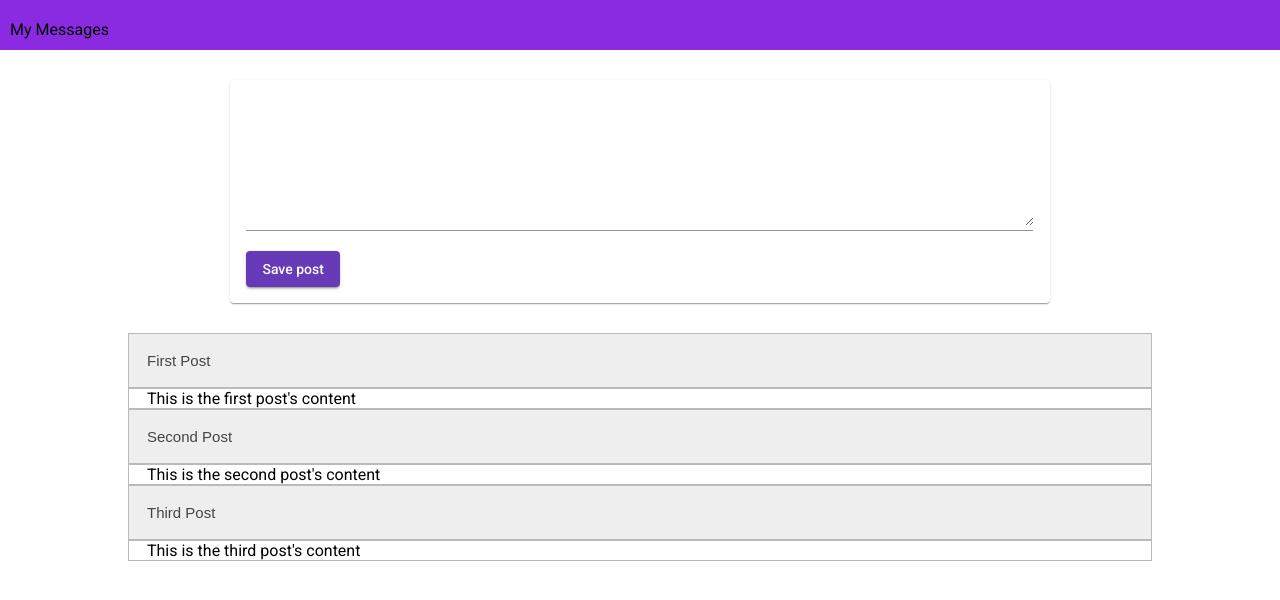
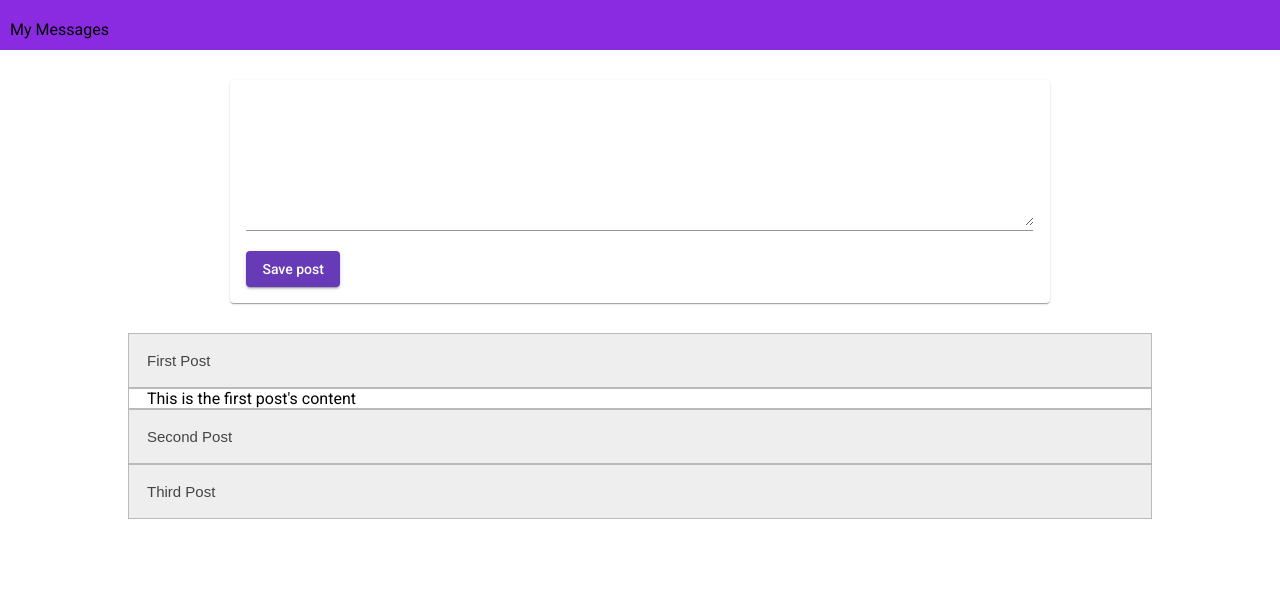
Before and after one commit to david016/udemy-angular-course, an Angular app: page / in a window 1280 px wide. Both pictures are taken after a click on the button "First Post". Shown: the top 600 px of the page. Built offline with nearby package versions, Linux system fonts and the light colour scheme.

Commit message:
Allow showing and hiding posts

```diff
--- a/src/app/app.module.ts
+++ b/src/app/app.module.ts
@@ -11,9 +11,10 @@ import { AppComponent } from './app.component';
 import { PostCreateComponent } from './posts/post-create/post-create.component';
 import { HeaderComponent } from './header/header.component';
 import { PostListComponent } from './posts/post-list/post-list.component';
+import { PostComponent } from './posts/post/post.component';
 
 @NgModule({
-  declarations: [AppComponent, PostCreateComponent, HeaderComponent, PostListComponent],
+  declarations: [AppComponent, PostCreateComponent, HeaderComponent, PostListComponent, PostComponent],
   imports: [
     BrowserModule,
     FormsModule,
--- a/src/app/posts/post-list/post-list.component.html
+++ b/src/app/posts/post-list/post-list.component.html
@@ -1,13 +1,15 @@
-<div class="post-list" *ngFor="let item of posts; index as i">
-  <div class="post">
+<div class="post-list" *ngIf="posts.length > 0">
+  <div class="post" *ngFor="let item of posts; index as i">
     <button type="button" class="collapsible" (click)="displayCollapsible(i)">
       {{ item.title }}
     </button>
 
-    <div class="content" [ngClass]="active ? 'active' : 'not-active'">
+    <div class="content" [ngClass]="posts[i].active ? 'active' : 'not-active'">
       <div>
         {{ item.content }}
       </div>
     </div>
   </div>
 </div>
+
+<p *ngIf="posts.length == 0"></p>
--- a/src/app/posts/post-list/post-list.component.ts
+++ b/src/app/posts/post-list/post-list.component.ts
@@ -32,20 +32,30 @@ import { Component, OnInit } from '@angular/core';
   styleUrls: ['./post-list.component.css'],
 })
 export class PostListComponent implements OnInit {
-  active: boolean = false;
-
   posts: any = [
-    { title: 'First Post', content: "This is the first post's content" },
-    { title: 'Second Post', content: "This is the second post's content" },
-    { title: 'Third Post', content: "This is the third post's content" },
+    {
+      title: 'First Post',
+      content: "This is the first post's content",
+      active: false,
+    },
+    {
+      title: 'Second Post',
+      content: "This is the second post's content",
+      active: false,
+    },
+    {
+      title: 'Third Post',
+      content: "This is the third post's content",
+      active: false,
+    },
   ];
+  // posts = [];
 
   constructor() {}
 
   ngOnInit(): void {}
 
   displayCollapsible(i: number) {
-    console.log('hello');
-    this.active = !this.active;
+    this.posts[i].active = !this.posts[i].active;
   }
 }
--- /dev/null
+++ b/src/app/posts/post/post.component.html
@@ -0,0 +1,11 @@
+<!-- <div class="post">
+  <button type="button" class="collapsible" (click)="displayCollapsible()">
+    {{ item.title }}
+  </button>
+
+  <div class="content" [ngClass]="active ? 'active' : 'not-active'">
+    <div>
+      {{ item.content }}
+    </div>
+  </div>
+</div> -->
--- /dev/null
+++ b/src/app/posts/post/post.component.ts
@@ -0,0 +1,22 @@
+import { Component, OnInit } from '@angular/core';
+
+@Component({
+  selector: 'app-post',
+  templateUrl: './post.component.html',
+  styleUrls: ['./post.component.css'],
+})
+export class PostComponent implements OnInit {
+  // active: boolean = false;
+  // title: string | null = null;
+  // content: string | null = null;
+
+  // constructor(title: string, content:string) {
+  //   this.title =title
+  // }
+
+  ngOnInit(): void {}
+
+  // displayCollapsible(i: number) {
+  //   this.active = !this.active;
+  // }
+}
```
Also changed, not shown: src/app/posts/post/post.component.css (added), 1 other file (tests, documents, lock files or other folders).
